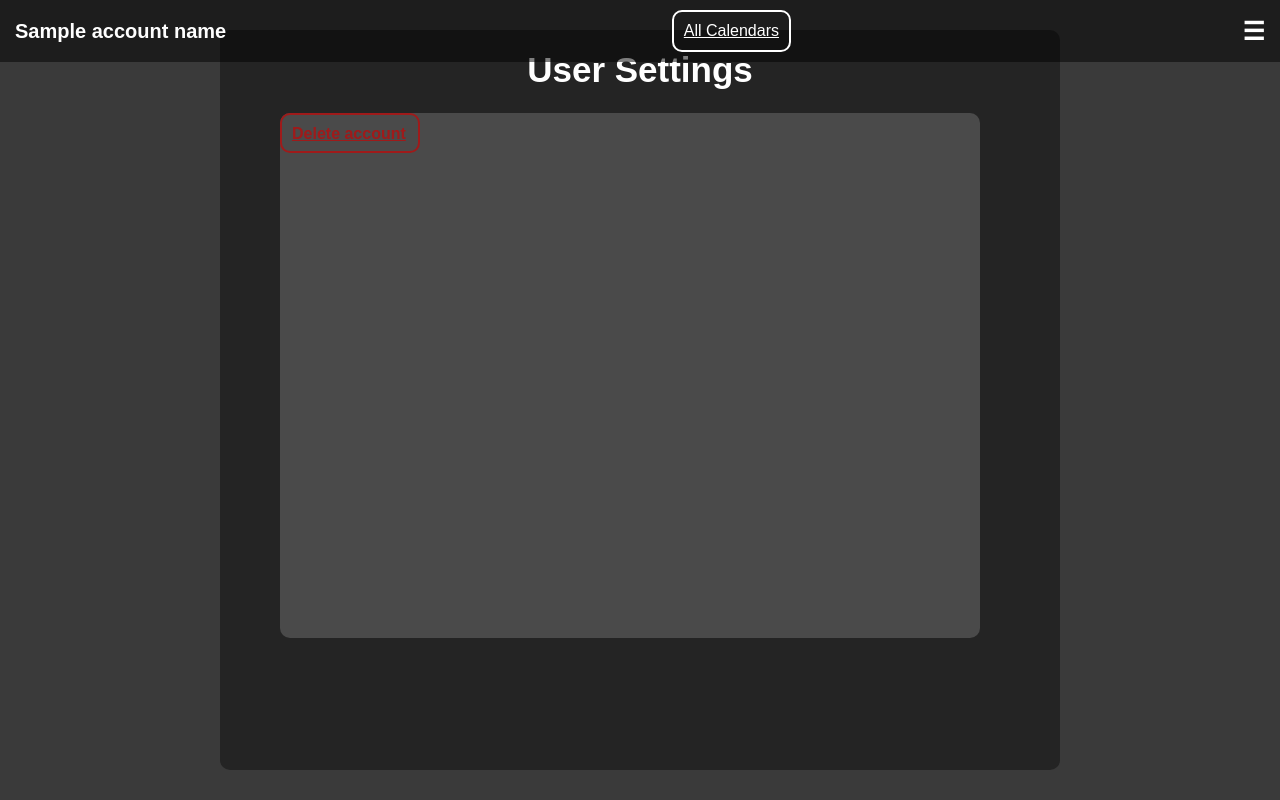
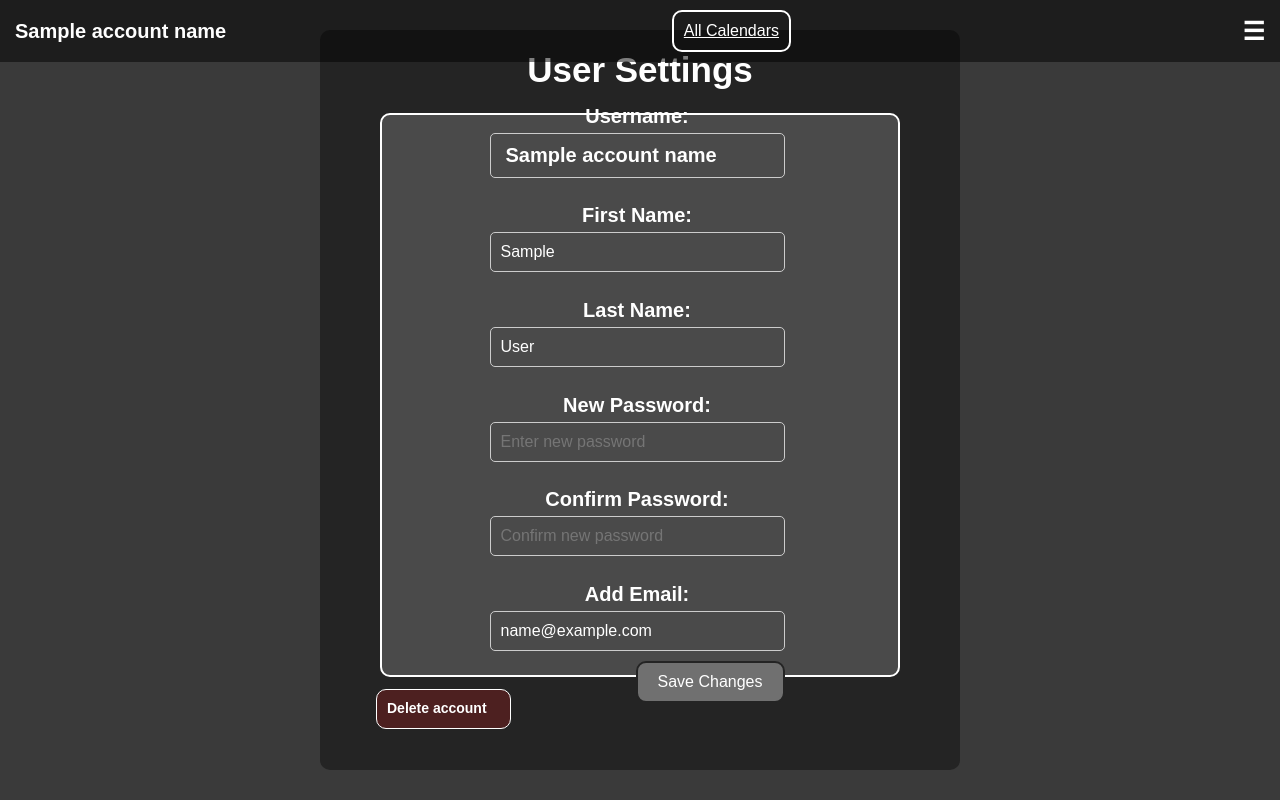
Before and after one commit to Larianter/Palendar, a Django app: template Palendar/palendar_app/templates/settings.html in a window 1280 px wide. Run offline with Django 5.2, Linux system fonts and the light colour scheme; the template is opened without the code that fills it: most values are stand-ins (such as "Sample title", 1, 10 or a date in 2020).

Commit message:
Settings popup form done, no original settings view yet

```diff
--- a/Palendar/palendar_app/templates/settings.html
+++ b/Palendar/palendar_app/templates/settings.html
@@ -132,7 +132,7 @@
             background-color: #242424;
             border-radius: 10px;
             width: 75%;
-            max-width: 800px;
+            max-width: 600px;
             min-height: 700px;
             padding: 20px;
             text-align: center;
@@ -146,33 +146,108 @@
 
         .settings-content {
             display: flex;
-            max-width: 700px;
-            height: 75%;
+            max-width: 600px;
+            height: 80%;
             border-radius: 10px;
-            margin-top: 20px;
             margin-left: 40px;
             margin-right: 40px;
             font-size: 16px;
             background-color: #4a4a4a;
             color: #fff;
+            border: solid 2px #fff;
+        }
+
+        .settings-content-user-settings {
+            display: flex;
+            flex-direction: column;
+            align-self: flex-start;
+            justify-content: center;
+            align-items: center;
+            max-width: 510px;
+            min-width: 510px;
+            height: 100%;
+        }
+
+        .settings-form {
+            display:flex;
+            flex-direction: column;
+            align-items: flex-start;
+            gap: 10px;
+        }
+
+        .form-group {
+            display: flex;
+            flex-direction: column;
+            width: 100%;
+            max-width: 400px;
+        }
+
+        .form-group h2 {
+            font-size: 20px;
+            margin-bottom: 5px;
+            color: #fff;
+        }
+
+        .form-group label {
+            font-size: 18px;
+            margin-bottom: 5px;
+            color: #fff;
+        }
+
+        .form-group input {
+            font-size: 16px;
+            padding: 10px;
+            border: 1px solid #ccc;
+            border-radius: 5px;
+            background-color: #4a4a4a;
+            color: #fff;
+            box-sizing: border-box;
+            width: 100%;
+        }
+
+        .form-group input:focus {
+            border-color: #fff;
+            outline: none;
+        }
+
+        .settings-submit-button {
+            padding: 10px 20px;
+            background-color: #707070;
+            color: #fff;
+            border: solid 2px #242424;
+            border-radius: 10px;
+            font-size: 16px;
+            cursor: pointer;
+            align-self: flex-end;
+        }
+
+        .settings-submit-button:hover {
+            background-color: #0056b3;
+        }
+
+        input[readonly] {
+            background-color: #4a4a4a;
+            color: #fff;
+            cursor: not-allowed
         }
 
         .settings-content-delete-button {
             display: flex;
-            top: 10px;
-            left: 10px;
-            font-size: 16px;
-            color: #9f1a1a;
-            background-color: #4a4a4a;
-            text-decoration: underline;
+            position: relative;
+            left: -100%;
+            top: 102.5%;
+            font-size: 14px;
+            color: #fff;
+            background-color: #9f1a1a55;
             font-weight: bold;
             cursor: pointer;
             padding: 10px;
-            border: solid 2px #9f1a1a;
+            border: solid 1px #fff;
             height: 40px;
-            width: 140px;
+            min-width: 135px;
             border-radius: 10px;
             text-align: center;
+            align-self: flex-start;
         }
 
         /* Delete form popup styling */
@@ -276,6 +351,47 @@
         <div class="settings-container">
             <h1>User Settings</h1>
                 <div class="settings-content">
+                    <div class="settings-content-user-settings">
+                        <form action="/update_settings" method="POST" class="settings-form">
+                            {% csrf_token %}
+                            <div class="form-group">
+                                <h2 for="username">Username:</h2>
+                                <input type="text" id="username" name="username" value="{{ account_name }}" readonly>
+                            </div>
+                            <div class="form-group">
+                                <h2 for="first_name">First Name:</h2>
+                                <input type="text" id="first_name" name="first_name" placeholder="Enter first name" value="{{ first_name }}">
+                            </div>
+                            <div class="form-group">
+                                <h2 for="last_name">Last Name:</h2>
+                                <input type="text" id="last_name" name="last_name" placeholder="Enter last name" value="{{ last_name }}">
+                            </div>
+                            <div class="form-group">
+                                <h2 for="password">New Password:</h2>
+                                <input type="password" id="password" name="password" placeholder="Enter new password" required>
+                            </div>
+                            <div class="form-group">
+                                <h2 for="confirm-password">Confirm Password:</h2>
+                                <input type="password" id="confirm-password" name="confirm-password" placeholder="Confirm new password" required>
+                            </div>
+                            <div class="form-group">
+                                <h2 for="email">Add Email:</h2>
+                                <input type="email" id="email" name="email" value="{{ email }}" readonly>
+                            </div>
+                            <div class="form-group">
+                                <button type="submit" class="settings-submit-button">Save Changes</button>
+                            </div>
+                        </form>
+                    </div>
+
+                <!--<div class="settings-content">
+                    <div class="settings-content-user-settings">
+                        <h2>Username: {{ account_name }} </h2>
+                        <h2>Password:</h2>
+                        <h2>Email:</h2>
+                    </div>-->
+
+
             <!--delete account button-->
             <button class="settings-content-delete-button" onclick="showPopup('delete-form-popup')">Delete account</button> <!-- Delete account button, opens a form to complete action -->
 
@@ -288,7 +404,7 @@
                         <button class="delete-form-popup-close-button" onclick="closePopup()">Cancel</button>
                         <button class="delete-form-popup-submit-button" type="submit" onclick="closePopup()">Delete</button>
                         </form>
-                    </div>
+                </div> <!--For some reason, closing the popup doesn't work properly-->
             </div>
         </div>
     </div>
```
Lines whose indentation alone changed are shown as unchanged.
